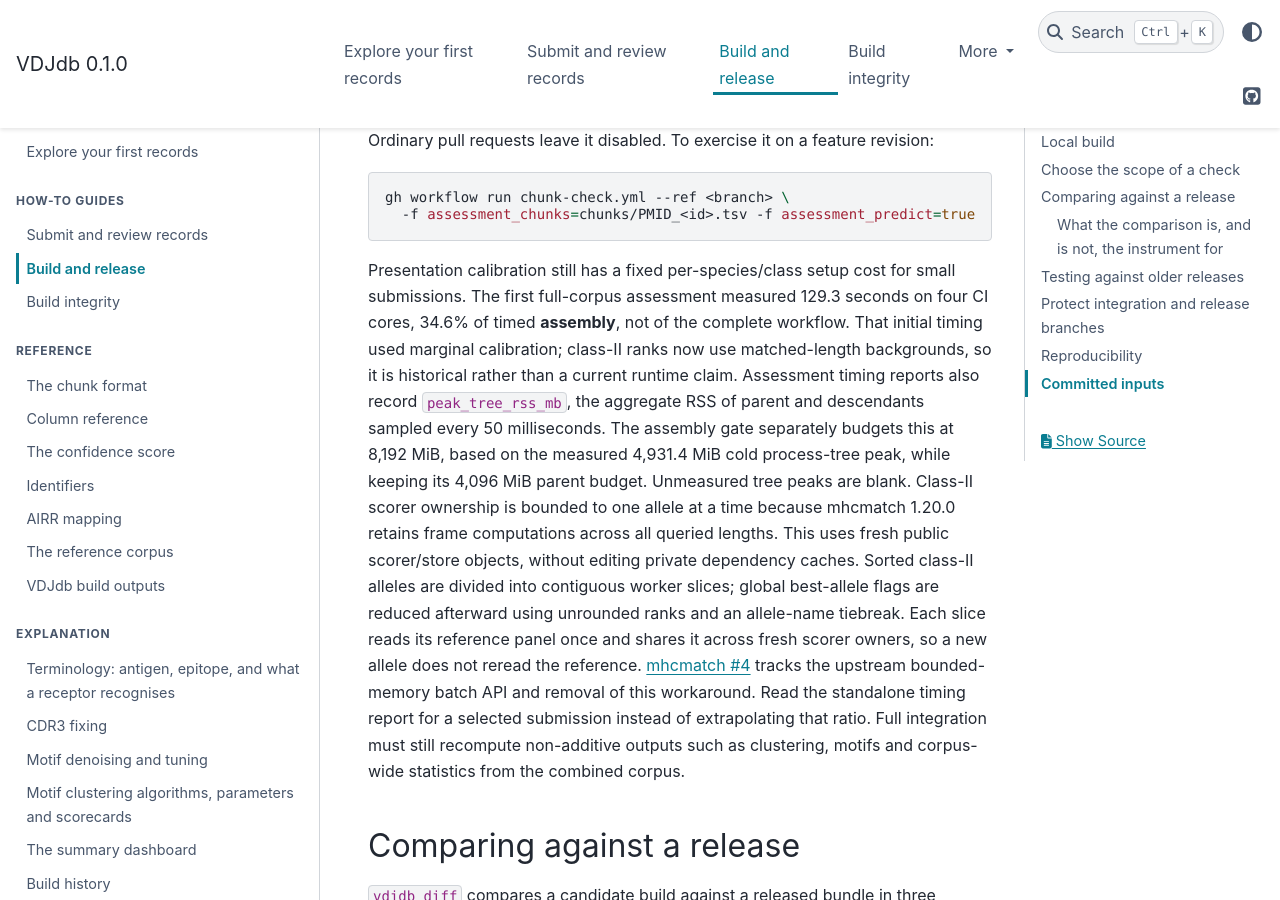
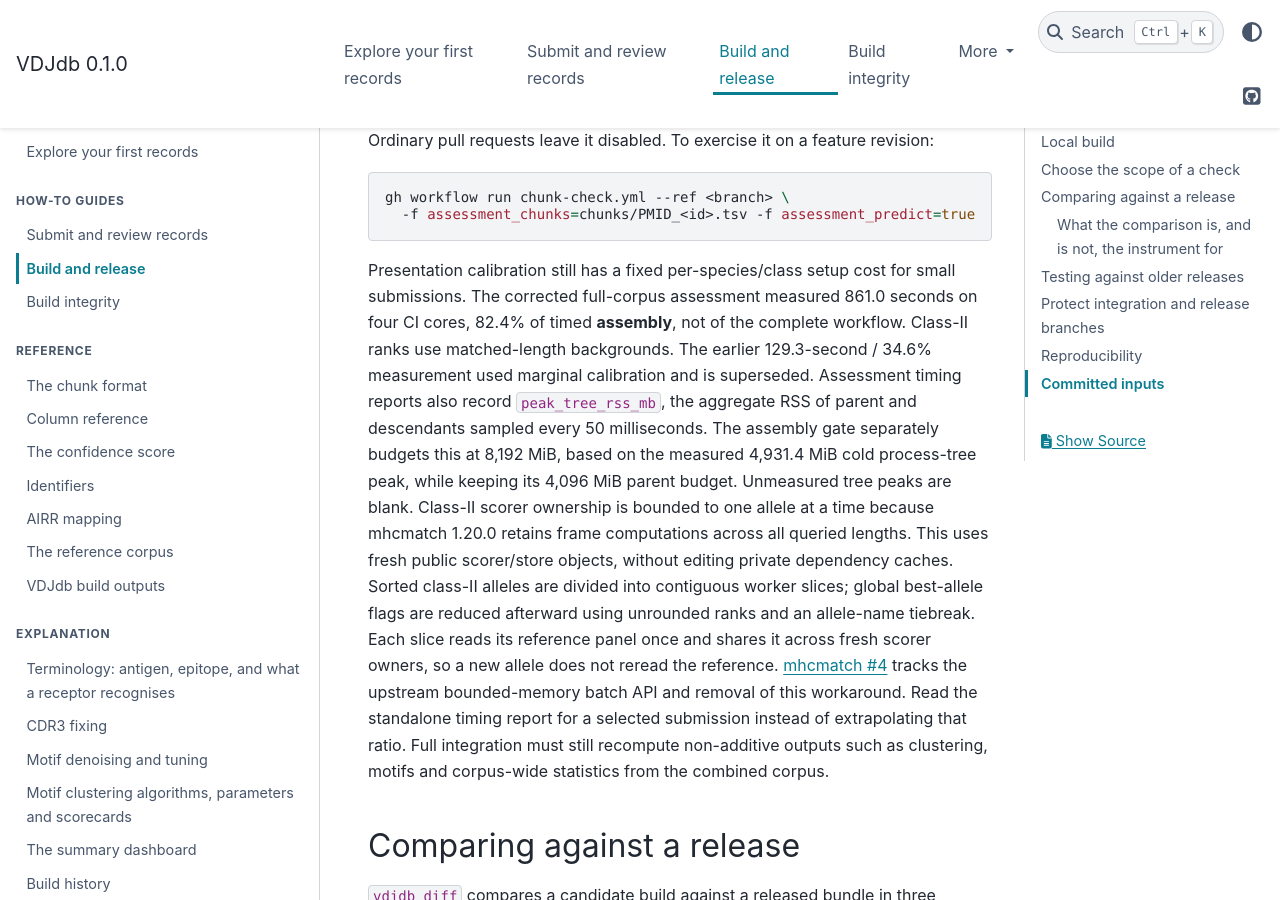
Before and after one commit to antigenomics/vdjdb-db, a Sphinx documentation site: the page built from docs/builds.md, in a window 1280 px wide and 900 px high, scrolled down 2448 px. Built offline with Sphinx 7.4.7 and the PyData theme 0.15.4, drawn with Linux system fonts in a browser that asks for light colours.

Commit message:
Record corrected assessment timing and check scope
Measure class-II matched-length calibration on the four-core CI runner: 861.040 seconds and 4292.5 MiB aggregate RSS. Preserve timing tolerances and memory gates; clarify assembly versus workflow scope. Owning performance follow-up: antigenomics/mhcmatch#4.

Closes #1315

````diff
--- a/docs/builds.md
+++ b/docs/builds.md
@@ -80,9 +80,10 @@ gh workflow run chunk-check.yml --ref <branch> \
 ```
 
 Presentation calibration still has a fixed per-species/class setup cost for small submissions.
-The first full-corpus assessment measured 129.3 seconds on four CI cores, 34.6% of timed
-**assembly**, not of the complete workflow. That initial timing used marginal calibration; class-II ranks now use matched-length backgrounds,
-so it is historical rather than a current runtime claim. Assessment timing reports also record
+The corrected full-corpus assessment measured 861.0 seconds on four CI cores, 82.4% of timed
+**assembly**, not of the complete workflow. Class-II ranks use matched-length backgrounds.
+The earlier 129.3-second / 34.6% measurement used marginal calibration and is superseded.
+Assessment timing reports also record
 `peak_tree_rss_mb`, the aggregate RSS of parent and descendants sampled every 50 milliseconds.
 The assembly gate separately budgets this at 8,192 MiB, based on the measured 4,931.4 MiB cold
 process-tree peak, while keeping its 4,096 MiB parent budget. Unmeasured tree peaks are blank.
````
Also changed, not shown: docs/outputs.md (+1 -1 lines), 1 other file.
